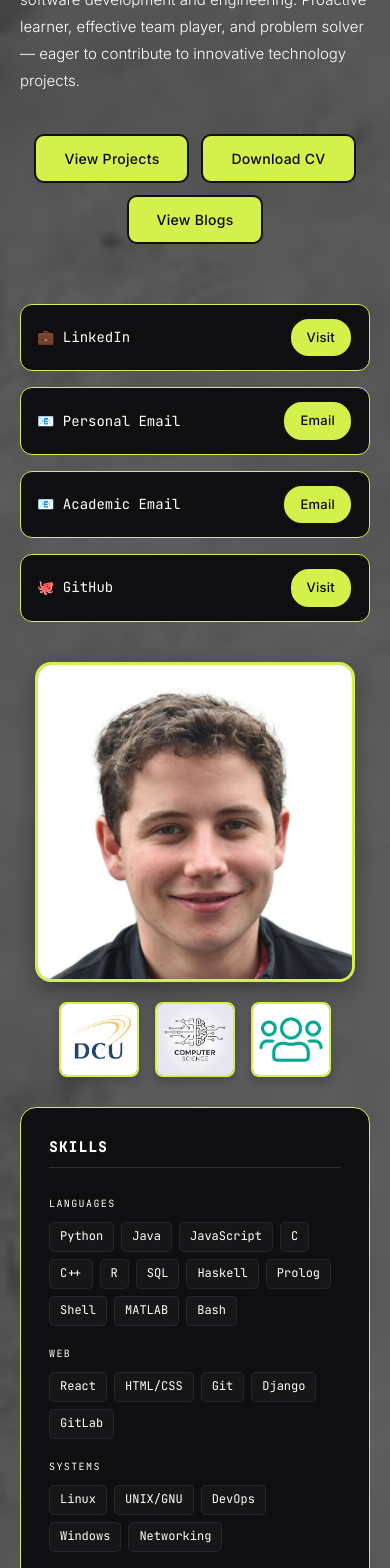
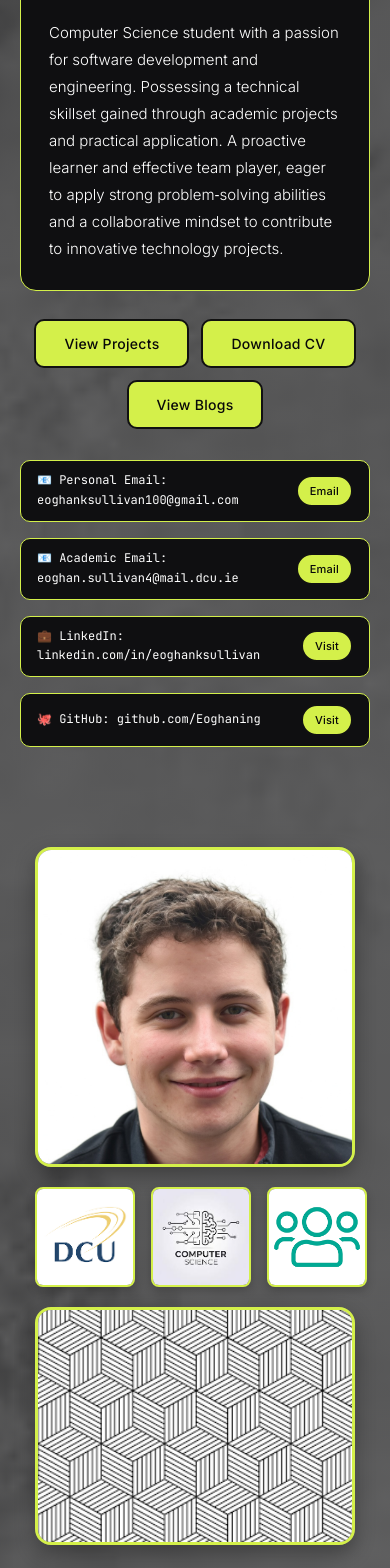
Before and after one commit to Eoghaning/eoghansullivan.github.io, a React (Vite) app: page / in a window 390 px wide. Shown: the part 240-1808 px from the top of the page. Built offline with nearby package versions, Linux system fonts and the light colour scheme.

Commit message:
3rd draft AboutUs

```diff
--- a/src/App.css
+++ b/src/App.css
@@ -1,4 +1,11 @@
 @import url('https://fonts.googleapis.com/css2?family=Syne:wght@400;500;600;700;800&family=Inter:wght@300;400;500&family=JetBrains+Mono:wght@400;500&display=swap');
+
+/* Force all text to wrap properly */
+* {
+  white-space: normal;
+  word-wrap: break-word;
+  overflow-wrap: break-word;
+}
 
 *, *::before, *::after { box-sizing: border-box; margin: 0; padding: 0; }
 
@@ -69,7 +76,7 @@
   letter-spacing: 0.08em;
 }
 
-
+/* Unified heading styles with normal black border */
 .hero-section h1,
 .page-section h1 {
   font-size: clamp(32px, 4vw, 48px);
--- a/src/pages/About/About.css
+++ b/src/pages/About/About.css
@@ -11,11 +11,20 @@
 .hero-left {
   display: flex;
   flex-direction: column;
+  max-width: 500px;
 }
 .hero-right {
   display: flex;
   flex-direction: column;
   align-items: flex-start;
+  max-width: 100%;
+}
+.hero-card {
+  background: var(--bg2);
+  border: 1px solid var(--accent);
+  border-radius: 16px;
+  padding: 28px;
+  margin-bottom: 28px;
 }
 .hero-tag {
   display: inline-flex;
@@ -35,26 +44,31 @@
   height: 1px;
   background: var(--accent);
 }
+.hero-section h1 {
+  margin-bottom: 24px;
+}
 .hero-bio {
   color: var(--muted);
   font-size: 15px;
   line-height: 1.8;
   max-width: 420px;
-  margin-bottom: 40px;
+  margin-bottom: 0;
   font-weight: 300;
+  word-wrap: break-word;
 }
 .hero-actions {
   display: flex;
-  gap: 12px;
-  margin-bottom: 36px;
-  flex-wrap: wrap;
+  justify-content: space-between;
+  width: 100%;
+  margin-bottom: 23px;        /* ← Gap below the three buttons (adjust this) */
 }
-
 .contact-section {
   display: flex;
   flex-direction: column;
   gap: 16px;
-  margin-top: 24px;
+  margin-top: 8px;             /* ← Gap above the first contact item (adjust this) */
+  margin-bottom: 60px;
+  width: 100%;
 }
 .contact-item {
   display: flex;
@@ -62,10 +76,9 @@
   justify-content: space-between;
   background: var(--bg2);
   border: 1px solid var(--accent);
-  border-radius: 12px;
-  padding: 12px 16px;
+  border-radius: 10px;
+  padding: 10px 16px;
   width: 100%;
-  max-width: 420px;
   transition: box-shadow 0.2s;
 }
 .contact-item:hover {
@@ -73,65 +86,72 @@
 }
 .contact-text {
   font-family: var(--mono);
-  font-size: 14px;
+  font-size: 13px;
   color: var(--text);
   user-select: text;
   cursor: text;
+  white-space: nowrap;
+  overflow-x: auto;
+  padding-right: 10px;
+  flex: 1;
 }
 .btn-small {
-  padding: 8px 16px !important;
-  font-size: 13px !important;
-  border-radius: 20px !important;
-  margin-left: 12px;
+  padding: 6px 14px !important;
+  font-size: 12px !important;
+  border-radius: 18px !important;
+  margin-left: 10px;
   white-space: nowrap;
+  flex-shrink: 0;
 }
-
-/* Image stack */
 .image-stack {
   display: flex;
   flex-direction: row;
   gap: 0;
-  width: fit-content;
+  width: 107.5%;
+  margin-left: -7.5%;
   margin-bottom: 30px;
 }
 .face-image {
+  width: 65%;
   height: 321px;
-  width: auto;
+  object-fit: cover;
   border-radius: 16px 0 0 16px;
   border: 3px solid var(--accent);
   box-shadow: 0 8px 20px rgba(0,0,0,0.3);
-  /* no hover effect */
 }
 .small-images {
+  width: 20%;
   display: flex;
   flex-direction: column;
   gap: 0;
 }
 .small-image {
-  width: 112px;
+  width: 100%;
   height: 107px;
   object-fit: cover;
   border: 2px solid var(--accent);
   box-shadow: 0 4px 10px rgba(0,0,0,0.2);
-  /* no hover effect */
+  border-radius: 0;
 }
-.small-image:first-child {
-  border-radius: 0 16px 0 0;
+.tall-image {
+  width: 15%;
+  height: 321px;
+  object-fit: cover;
+  border: 3px solid var(--accent);
+  border-radius: 0 16px 16px 0;
+  box-shadow: 0 8px 20px rgba(0,0,0,0.3);
 }
-.small-image:last-child {
-  border-radius: 0 0 16px 0;
-}
-
-/* Skills card */
 .skills-card {
   background: var(--bg2);
   border: 1px solid var(--accent);
   border-radius: 16px;
   padding: 28px;
+  padding-bottom: 31px;
   display: flex;
   flex-direction: column;
   gap: 20px;
-  width: 100%;
+  width: 107.5%;
+  margin-left: -7.5%;
   transition: box-shadow 0.2s;
 }
 .skills-card:hover {
@@ -174,28 +194,35 @@
   color: var(--text);
   border-color: var(--border2);
 }
-
-/* Responsive */
 @media (max-width: 768px) {
   .hero-section {
     grid-template-columns: 1fr;
     padding: 100px 20px 60px;
     gap: 40px;
   }
+  .hero-left {
+    max-width: 100%;
+  }
   .hero-right {
     align-items: center;
+    max-width: 100%;
   }
   .image-stack {
     flex-direction: column;
     align-items: center;
     gap: 20px;
     width: 100%;
+    margin-left: 0;
     margin-bottom: 30px;
   }
-  .face-image {
-    height: auto;
+  .face-image,
+  .small-images,
+  .tall-image {
     width: 100%;
     max-width: 320px;
+    height: auto;
+  }
+  .face-image {
     border-radius: 16px;
   }
   .small-images {
@@ -203,30 +230,43 @@
     gap: 16px;
   }
   .small-image {
-    width: 95px;
-    height: 90px;
+    width: calc((100% - 32px) / 3);
+    height: auto;
+    aspect-ratio: 1/1;
     border-radius: 8px;
   }
-  .small-image:first-child,
-  .small-image:last-child {
-    border-radius: 8px;
+  .tall-image {
+    border-radius: 16px;
   }
   .hero-actions {
     justify-content: center;
+    gap: 12px;
+    flex-wrap: wrap;
   }
   .contact-item {
     max-width: 100%;
   }
+  .skills-card {
+    width: 100%;
+    margin-left: 0;
+  }
+  .contact-text {
+    white-space: normal;
+    overflow-x: visible;
+    font-size: 12px;
+  }
+  .btn-small {
+    padding: 5px 12px !important;
+    font-size: 11px !important;
+  }
 }
-
 @media (max-width: 480px) {
   .small-image {
-    width: 80px;
-    height: 75px;
+    width: calc((100% - 20px) / 3);
   }
   .contact-item {
     flex-wrap: wrap;
-    gap: 10px;
+    gap: 8px;
   }
   .btn-small {
     margin-left: 0;
--- a/src/pages/About/About.jsx
+++ b/src/pages/About/About.jsx
@@ -7,15 +7,15 @@
   },
   {
     category: "Web",
-    items: ["React", "HTML/CSS", "Git", "Django", "GitLab"]
+    items: ["React", "Django", "HTML/CSS", "Git", "GitHub", "GitLab"]
   },
   {
-    category: "Systems",
-    items: ["Linux", "UNIX/GNU", "DevOps", "Windows", "Networking"]
+    category: "Systems & AI",
+    items: ["Linux", "UNIX/GNU", "DevOps", "Windows", "Networking", "ML", "AI"]
   },
   {
     category: "Interpersonal",
-    items: ["Teamwork", "Communication", "Problem Solving", "Adaptability", "Time Management", "Leadership", "Critical Thinking"]
+    items: ["Teamwork", "Communication", "Problem Solving", "Adaptability"]
   },
 ];
 
@@ -23,13 +23,13 @@
   return (
     <section id="about" className="hero-section">
       <div className="hero-left">
-        <div className="hero-tag">Computer Science · DCU</div>
-        <h1>Eoghan Sullivan</h1>
-        <p className="hero-bio">
-          Computer Science student with a passion for software development
-          and engineering. Proactive learner, effective team player, and
-          problem solver — eager to contribute to innovative technology projects.
-        </p>
+        <div className="hero-card">
+          <div className="hero-tag">Computer Science · DCU</div>
+          <h1>Eoghan Sullivan</h1>
+          <p className="hero-bio">
+            Computer Science student with a passion for software development and engineering. Possessing a technical skillset gained through academic projects and practical application. A proactive learner and effective team player, eager to apply strong problem‑solving abilities and a collaborative mindset to contribute to innovative technology projects.
+          </p>
+        </div>
         <div className="hero-actions">
           <button className="btn-primary" onClick={() => document.getElementById("projects")?.scrollIntoView({ behavior: "smooth" })}>
             View Projects
@@ -44,25 +44,25 @@
 
         <div className="contact-section">
           <div className="contact-item">
-            <span className="contact-text">💼 LinkedIn</span>
+            <span className="contact-text">📧 Personal Email: eoghanksullivan100@gmail.com</span>
+            <a href="mailto:eoghanksullivan100@gmail.com" className="btn-primary btn-small">
+              Email
+            </a>
+          </div>
+          <div className="contact-item">
+            <span className="contact-text">📧 Academic Email: eoghan.sullivan4@mail.dcu.ie</span>
+            <a href="mailto:eoghan.sullivan4@mail.dcu.ie" className="btn-primary btn-small">
+              Email
+            </a>
+          </div>
+          <div className="contact-item">
+            <span className="contact-text">💼 LinkedIn: linkedin.com/in/eoghanksullivan</span>
             <a href="https://www.linkedin.com/in/eoghanksullivan" target="_blank" rel="noreferrer" className="btn-primary btn-small">
               Visit
             </a>
           </div>
           <div className="contact-item">
-            <span className="contact-text">📧 Personal Email</span>
-            <a href="mailto:eoghanksullivan100@gmail.com" className="btn-primary btn-small">
-              Email
-            </a>
-          </div>
-          <div className="contact-item">
-            <span className="contact-text">📧 Academic Email</span>
-            <a href="mailto:eoghan.sullivan4@mail.dcu.ie" className="btn-primary btn-small">
-              Email
-            </a>
-          </div>
-          <div className="contact-item">
-            <span className="contact-text">🐙 GitHub</span>
+            <span className="contact-text">🐙 GitHub: github.com/Eoghaning</span>
             <a href="https://github.com/Eoghaning" target="_blank" rel="noreferrer" className="btn-primary btn-small">
               Visit
             </a>
@@ -78,6 +78,7 @@
             <img src="/I2.jpg" alt="Icon 2" className="small-image" />
             <img src="/I3.png" alt="Icon 3" className="small-image" />
           </div>
+          <img src="/I4.jpg" alt="Extra image" className="tall-image" />
         </div>
         <div className="skills-card">
           <h3 className="skills-heading">Skills</h3>
```
Also changed, not shown: public/I4.jpg (added).
